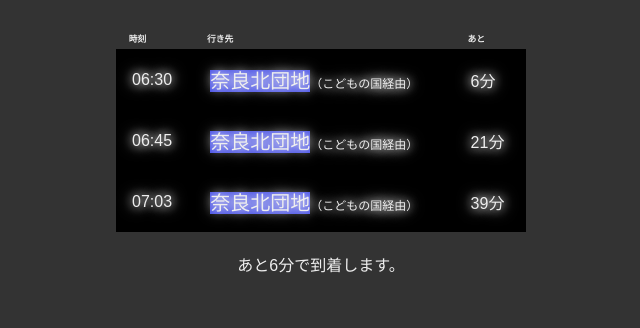
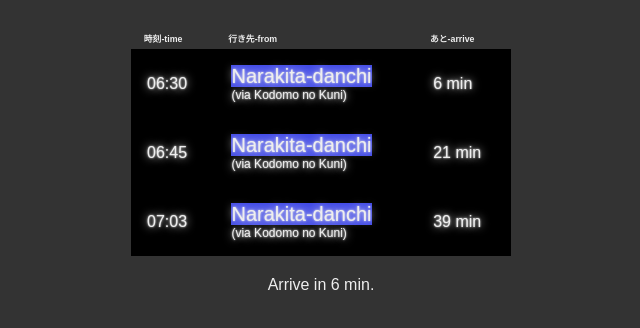
Before and after one commit to i2224046/okagamiBus, a plain HTML site: page index.html in a window 1280 px wide. Shown: the whole page, without its empty margins (319-959 px from the left). Drawn offline with Linux system fonts and the light colour scheme; a web font is replaced by a local one.

Commit message:
Add files via upload

```diff
--- a/index.html
+++ b/index.html
@@ -15,9 +15,9 @@
     <table id="timetable">
         <thead>
             <tr>
-                <th>　時刻</th>
-                <th>　行き先</th>
-                <th>　あと</th>
+                <th>　時刻-time</th>
+                <th>　行き先-from</th>
+                <th>　あと-arrive</th>
             </tr>
         </thead>
         <tbody>
--- a/script.js
+++ b/script.js
@@ -19,10 +19,13 @@ function parseCSV(data) {
         const cols = row.split(',');
         const hour = cols[0].replace('h', '').trim();
         const minutes = cols.slice(1).map(min => {
-            const destination = min.includes('三') ? '<p class="goto"><span>三菱ケミカル前</span></p>'
-                            : min.includes('橋') ? '<p class="goto"><span>奈良北団地</span>（ことり橋経由）</p>'
-                            : '<p class="goto"><span>奈良北団地</span>（こどもの国経由）</p>';
-            return { minute: parseInt(min.replace(/[三橋]/g, '').trim()), destination };
+            const destinationJP = min.includes('三') ? '<p class="goto"><span>三菱ケミカル前</span></p>'
+                            : min.includes('橋') ? '<p class="goto"><span>奈良北団地</span><br>（ことり橋経由）</p>'
+                            : '<p class="goto"><span>奈良北団地</span><br>（こどもの国経由）</p>';
+            const destinationEN = min.includes('三') ? '<p class="goto"><span>MitsubishiChemical-mae</span></p>'
+                            : min.includes('橋') ? '<p class="goto"><span>Narakita-danchi</span> <br>(via Kotoribashi)</p>'
+                            : '<p class="goto"><span>Narakita-danchi</span> <br>(via Kodomo no Kuni)</p>';
+            return { minute: parseInt(min.replace(/[三橋]/g, '').trim()), destinationJP, destinationEN };
         });
         schedule.push({ hour: parseInt(hour), minutes });
     });
@@ -54,7 +57,7 @@ function findNextBus(schedule) {
 }
 
 // 時刻表をテーブルに表示する関数
-function displayTimetable(buses) {
+function displayTimetable(buses, isJapanese) {
     const tbody = document.querySelector('#timetable tbody');
     tbody.innerHTML = ''; // 初期化
 
@@ -68,12 +71,12 @@ function displayTimetable(buses) {
 
         // 行き先のセル
         const destinationCell = document.createElement('td');
-        destinationCell.innerHTML = `${bus.destination}`;
+        destinationCell.innerHTML = isJapanese ? `${bus.destinationJP}` : `${bus.destinationEN}`;
         row.appendChild(destinationCell);
 
         // あと何分かのセル
         const minutesToBusCell = document.createElement('td');
-        minutesToBusCell.innerHTML = `${bus.minutesToBus}分`;
+        minutesToBusCell.innerHTML = `${bus.minutesToBus} ${isJapanese ? '分' : 'min'}`;
         row.appendChild(minutesToBusCell);
 
         tbody.appendChild(row);
@@ -81,9 +84,11 @@ function displayTimetable(buses) {
 }
 
 // 次のバスを表示する関数
-function displayNextBus(bus) {
+function displayNextBus(bus, isJapanese) {
     const nextBusDiv = document.getElementById('next-bus');
-    nextBusDiv.innerHTML = `あと${bus.minutesToBus}分で到着します。`;
+    nextBusDiv.innerHTML = isJapanese
+        ? `あと${bus.minutesToBus}分で到着します。`
+        : `Arrive in ${bus.minutesToBus} min.`;
 }
 
 // 平日か休日かを判断する関数
@@ -98,10 +103,18 @@ document.addEventListener('DOMContentLoaded', () => {
     const csvFile = isHoliday() ? 'holiday.csv' : 'weekdays.csv';
 
     loadCSV(csvFile).then(schedule => {
+        let isJapanese = true; // 最初は日本語で表示
         const nextBuses = findNextBus(schedule);
-        displayTimetable(nextBuses);
-        if (nextBuses.length > 0) {
-            displayNextBus(nextBuses[0]);
+
+        function updateDisplay() {
+            displayTimetable(nextBuses, isJapanese);
+            if (nextBuses.length > 0) {
+                displayNextBus(nextBuses[0], isJapanese);
+            }
+            isJapanese = !isJapanese; // 表示を切り替える
         }
+
+        updateDisplay(); // 初回表示
+        setInterval(updateDisplay, 5000); // 5秒ごとに表示を切り替える
     });
 });
--- a/style.css
+++ b/style.css
@@ -10,7 +10,7 @@ h1, h2 {
 }
 
 table {
-    width: 410px;
+    width: 380px;
     border-collapse: collapse;
     margin: auto;
     background-color: #000;
@@ -30,7 +30,7 @@ th {
 }
 
 td{
-    text-shadow: 0 0 10px #eee,0 0 15px #eee;
+    text-shadow: 0 0 2px #eee,0 0 8px #eee;
     font-weight: 400;
     font-style: normal;
 }
@@ -53,6 +53,7 @@ td{
     background-color: #414ae6;
     margin: 0;
 }
+
 .min{
     font-size:1rem;
 }
```
